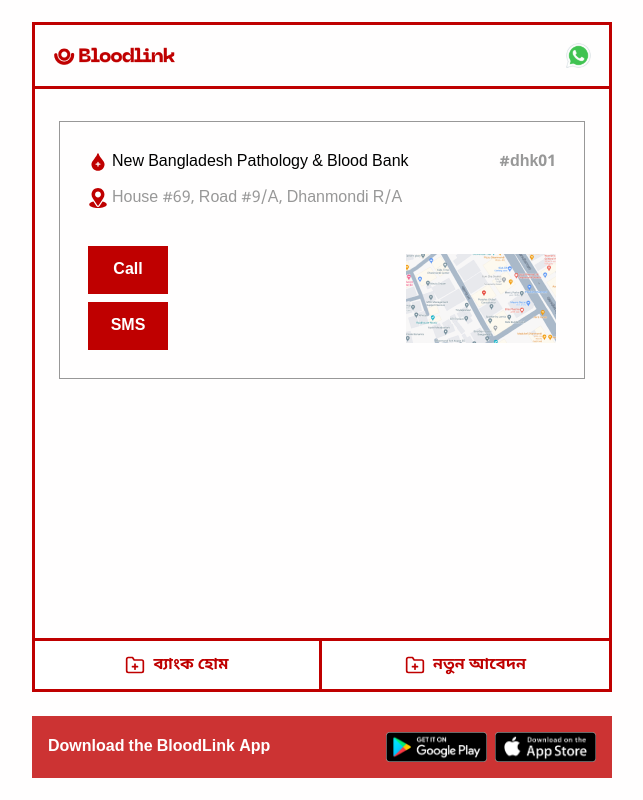
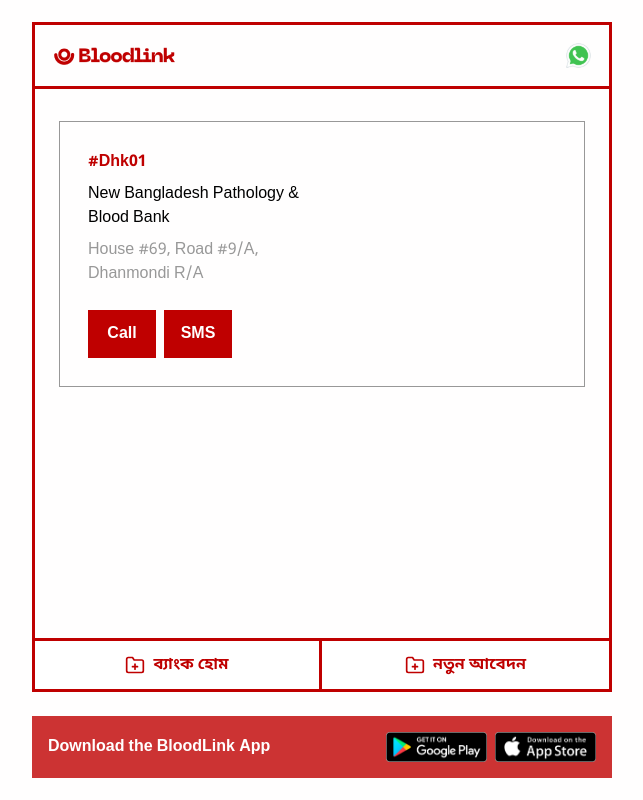
Before and after one commit to Dreabuild/blood_link_client, a Next.js app: page /bank-home in a window 1280 px wide. Shown: the whole page, without its empty margins (318-961 px from the left). Built offline with nearby package versions, Linux system fonts and the light colour scheme.

Commit message:
[UPDATED] blood bank

```diff
--- a/src/components/bank-home/BloodBankCard.jsx
+++ b/src/components/bank-home/BloodBankCard.jsx
@@ -1,42 +1,32 @@
-import Image from "next/image";
 import React from "react";
 import Button from "../ui/Button";
-import Link from "next/link";
+import Image from "next/image";
 
 const Card = () => {
   return (
-    <div className="group border mx-6 my-8 cursor-pointer hover:bg-[#F4F4F4] transition-all p-7">
-      <div className="  ">
-        <div className="flex items-center justify-between">
-          <div className=" flex items-center gap-x-1">
-            <Image
-              src="/assets/icons/blood.svg"
-              alt="Arrow"
-              width={20}
-              height={20}
-            />
-            <p className="font-medium">New Bangladesh Pathology & Blood Bank</p>
-          </div>
-          <p className="text-gray-200 font-semibold">#dhk01</p>
-        </div>
-        <div className="mt-3 flex items-center gap-x-1">
-          <Image
-            src="/assets/icons/location.svg"
-            alt="Arrow"
-            width={20}
-            height={20}
-          />
-          <p className="font-medium text-gray-200">
+    <div className="group border mx-6 my-8 cursor-pointer hover:bg-[#F4F4F4] transition-all p-7 relative">
+      <div className="flex items-center justify-between relative">
+        <div className="w-1/2 relative z-10">
+          <p className="font-semibold text-primary mb-2">#Dhk01</p>
+          <p className="font-medium">New Bangladesh Pathology & Blood Bank</p>
+          <p className="font-medium text-gray-200 mt-2">
             House #69, Road #9/A, Dhanmondi R/A
           </p>
-        </div>
-        <div className="mt-9 flex items-center justify-between">
-          <div className="w-20 space-y-2">
+          <div className="mt-6 flex items-center justify-between w-36 gap-x-2">
             <Button text="Call" className="w-full" />
             <Button text="SMS" className="w-full" />
           </div>
-          <Image src="/assets/map.png" alt="map" width={150} height={90} />
         </div>
+        {/* <div className="absolute inset-0 w-full left-1/2 transform -translate-x-1/2 z-0">
+          <div className="h-full w-full bg-gradient-to-r from-white to-transparent absolute left-0"></div>
+          <Image
+            src="/assets/map.png"
+            alt="map"
+            layout="fill"
+            objectFit="cover"
+            className="opacity-20"
+          />
+        </div> */}
       </div>
     </div>
   );
```
Also changed, not shown: public/assets/map.png.
